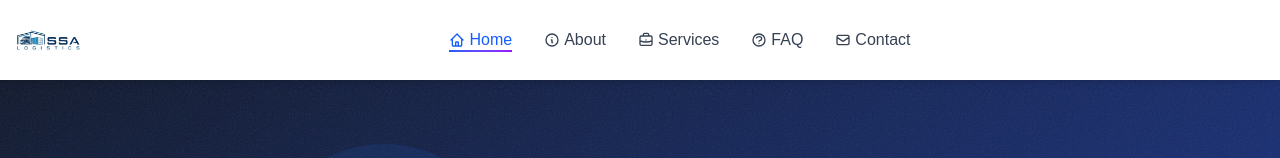
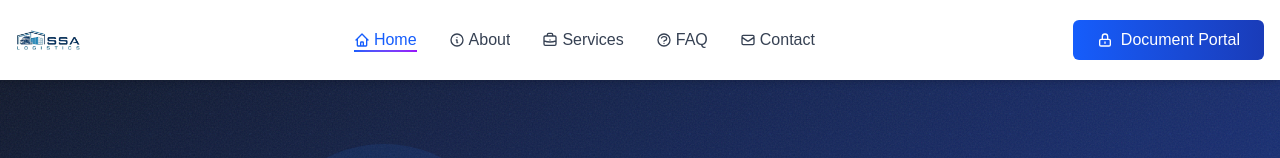
Before and after one commit to HesuDevs25/ssalogistics, a Next.js app: page / in a window 1280 px wide. Shown: the top 158 px of the page. Built offline with nearby package versions, Linux system fonts and the light colour scheme.

Commit message:
feat: uplaoded documents

```diff
--- a/app/components/Navbar.jsx
+++ b/app/components/Navbar.jsx
@@ -95,7 +95,7 @@ export default function Navbar() {
 
           {/* Authentication/Portal Button */}
           <div className="hidden md:block">
-            {/* <Link
+            <Link
               href="/portal"
               className={`relative inline-flex items-center px-6 py-2 rounded-md text-white transition group overflow-hidden ${
                 isActive("/portal") ? "ring-2 ring-blue-400" : ""
@@ -109,7 +109,7 @@ export default function Navbar() {
                 </svg>
                 Document Portal
               </span>
-            </Link> */}
+            </Link>
           </div>
 
           {/* Mobile Menu Button */}
@@ -163,7 +163,7 @@ export default function Navbar() {
                 }`}></span>
               </Link>
             ))}
-            {/* <Link
+            <Link
               href="/portal"
               className={`relative inline-flex items-center justify-center w-full px-4 py-2 rounded-md text-white transition group overflow-hidden ${
                 isActive("/portal") ? "ring-2 ring-blue-400" : ""
@@ -178,7 +178,7 @@ export default function Navbar() {
                 </svg>
                 Document Portal
               </span>
-            </Link> */}
+            </Link>
           </div>
         </div>
       </div>
```
